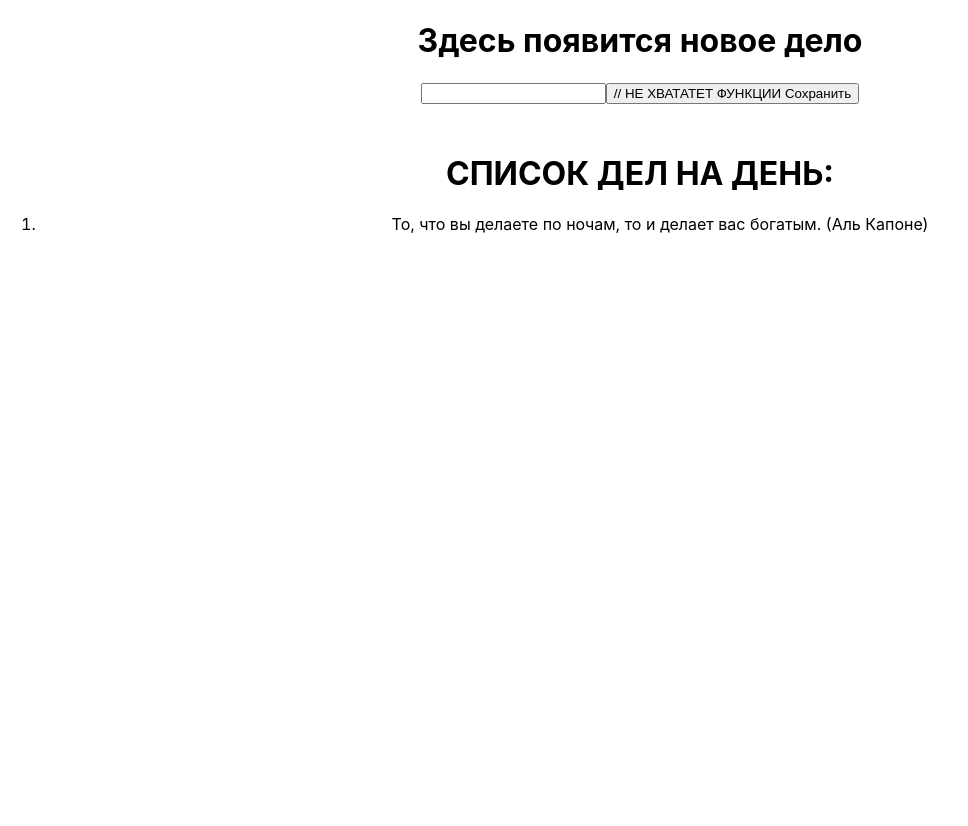
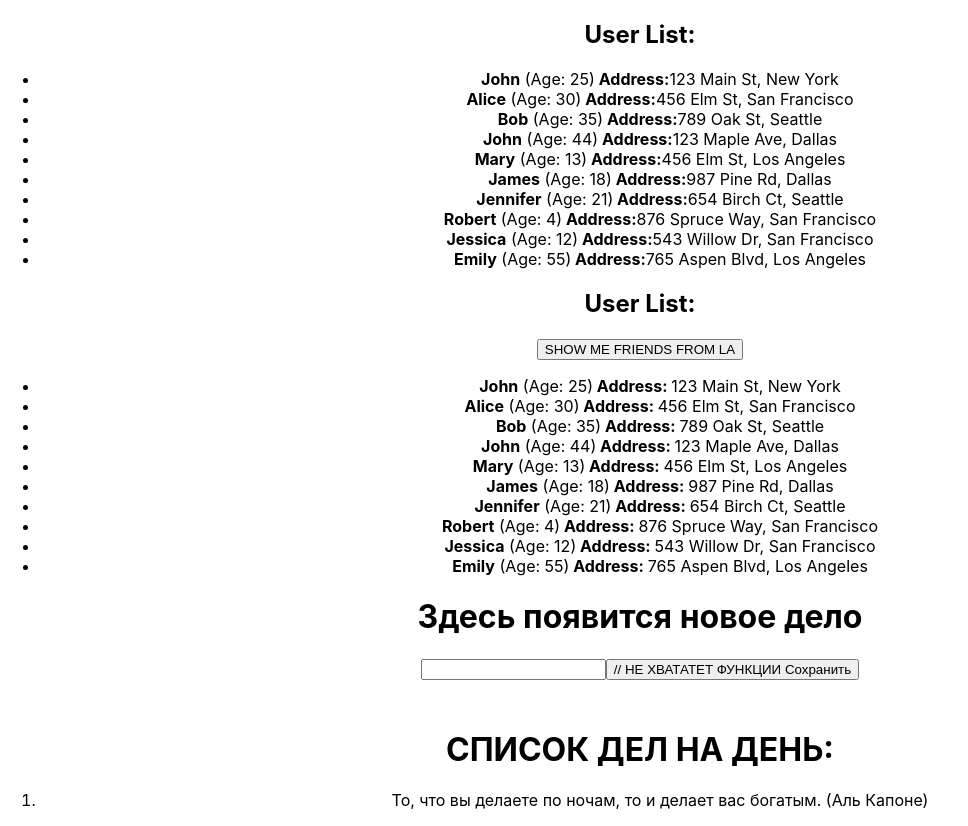
Before and after one commit to Evgenio89/homework-front-main1, a React (Create React App) app: page / in a window 1280 px wide. Shown: the whole page, without its empty margins (0-968 px from the left). Before the commit the page ends 800 px from the top, so only its background shows below. Built offline with nearby package versions, Linux system fonts and the light colour scheme.

Commit message:
third1 commit

```diff
--- a/src/App.tsx
+++ b/src/App.tsx
@@ -7,8 +7,8 @@ import { HW4 } from './HW/4/HW4';
 function App() {
   return (
     <div className="App">
-     {/* <HW1 />
-      <HW2 />*/}
+      <HW1 />
+      <HW2 />
       <HW3 />
       {/*<HW4 />*/}
     </div>
```
